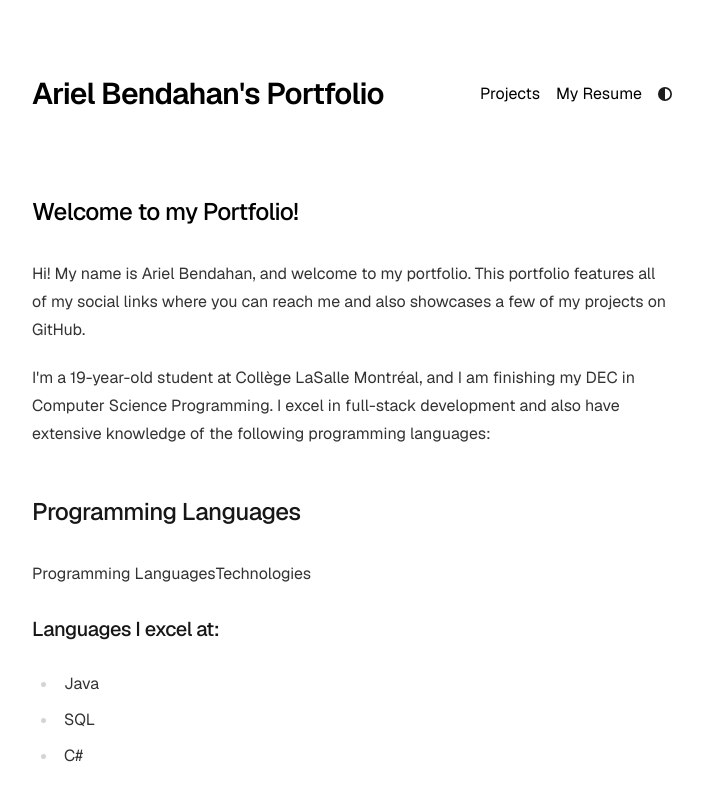
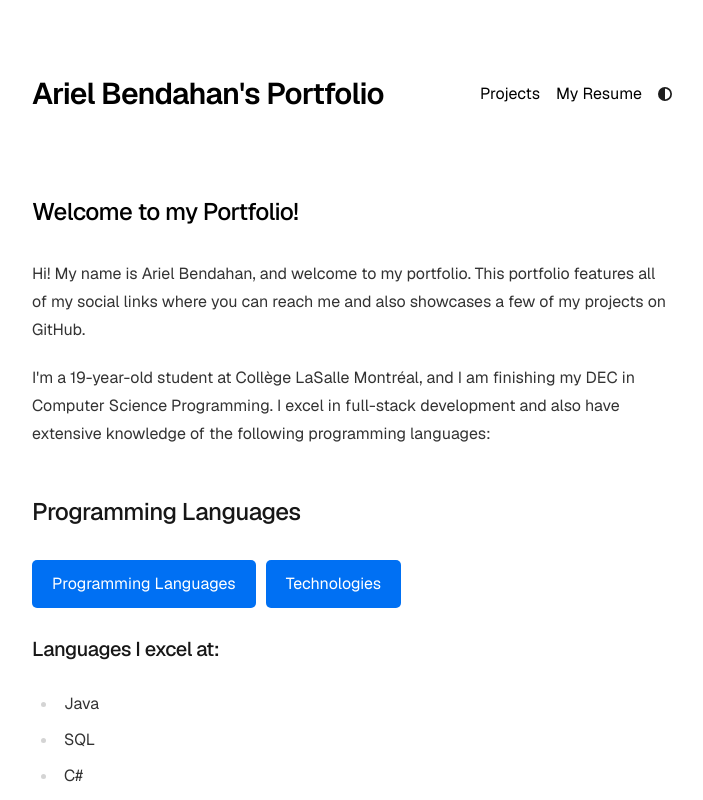
Before and after one commit to arielbendahan/vercel-portfolio, a Next.js app: page / in a window 1280 px wide. Shown: the top 800 px of the page, without its empty margins (288-991 px from the left). Built offline with nearby package versions, Linux system fonts and the light colour scheme.

Commit message:
Update page.tsx

```diff
--- a/app/page.tsx
+++ b/app/page.tsx
@@ -37,10 +37,10 @@ export default function Page() {
             Programming Languages
           </h2>
 
-      <div>
-        <button onClick={() => setActiveSection("Section1")}>Programming Languages</button>
-        <button onClick={() => setActiveSection("Section2")}>Technologies</button>
-      </div>
+        <div className="button-group">
+          <button className="btn" onClick={() => setActiveSection("Section1")}>Programming Languages</button>
+          <button className="btn" onClick={() => setActiveSection("Section2")}>Technologies</button>
+        </div>
 
       {activeSection === "Section1" && (
         <div className="prose prose-neutral dark:prose-invert">
```
